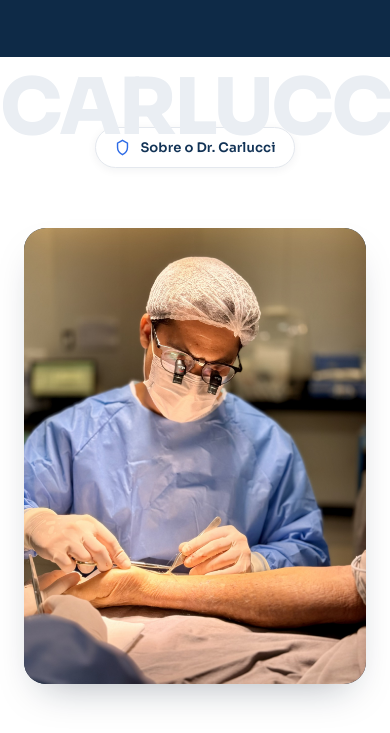
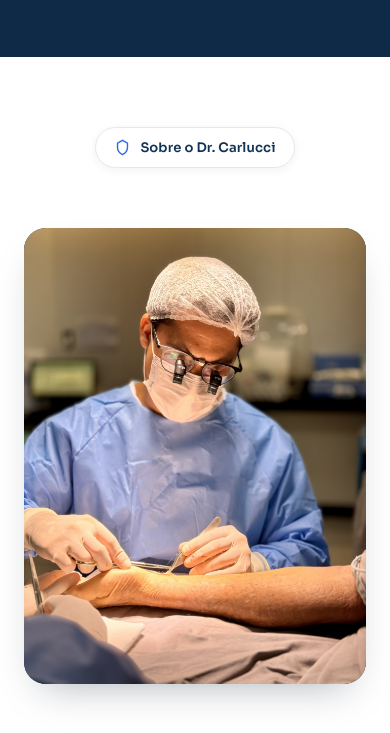
Before and after one commit to izabelachiodi/dr-carlucci-site, a plain HTML site: page index.html in a window 390 px wide. Shown: the part 7409-8142 px from the top of the page. Drawn offline with Linux system fonts and the light colour scheme.

Commit message:
Remove texto decorativo da seção sobre

```diff
--- a/index.html
+++ b/index.html
@@ -239,7 +239,6 @@ header.nav.scrolled{
 
 /* ---------- ABOUT ---------- */
 .about{background:#fff;padding:110px 0;position:relative;overflow:hidden}
-.about .bgname{position:absolute;top:20px;left:0;right:0;text-align:center;font-family:"Sora";font-weight:800;font-size:clamp(4rem,15vw,13rem);color:var(--paper-2);letter-spacing:-.03em;line-height:.8;z-index:0;pointer-events:none;white-space:nowrap}
 .about-grid{position:relative;z-index:2;display:grid;grid-template-columns:.85fr 1.15fr;gap:56px;align-items:center;margin-top:60px}
 .about-frame{aspect-ratio:3/4;border-radius:22px;overflow:hidden;background:linear-gradient(180deg,#12345A,#0A1B31);display:grid;place-items:center;box-shadow:var(--shadow-md);position:relative}
 .about-frame .ph-hand{width:70%;opacity:.55}
@@ -314,7 +313,6 @@ footer{background:var(--navy-800);color:#fff;padding:80px 0 40px}
   .photo-frame{height:400px}
   .badge.b1{left:auto;right:6px;bottom:3%}.badge.b2{right:6px}.badge.b3{left:6px}
   .cond-grid{grid-template-columns:1fr 1fr}
-  .about .bgname{font-size:20vw}
   .steps-left .photo-frame{max-width:420px;margin:0 auto}
   .about-frame,.fw-frame{max-width:420px;margin:0 auto}
 }
@@ -550,7 +548,6 @@ footer{background:var(--navy-800);color:#fff;padding:80px 0 40px}
 
 <!-- ============ ABOUT ============ -->
 <section class="about" id="about">
-  <div class="bgname">CARLUCCI</div>
   <div class="wrap">
     <div class="center"><span class="eyebrow reveal"><svg viewBox="0 0 24 24" fill="none" stroke-width="2"><path d="M12 2l7 4v6c0 5-3 8-7 10-4-2-7-5-7-10V6z"/></svg>Sobre o Dr. Carlucci</span></div>
     <div class="about-grid">
```
